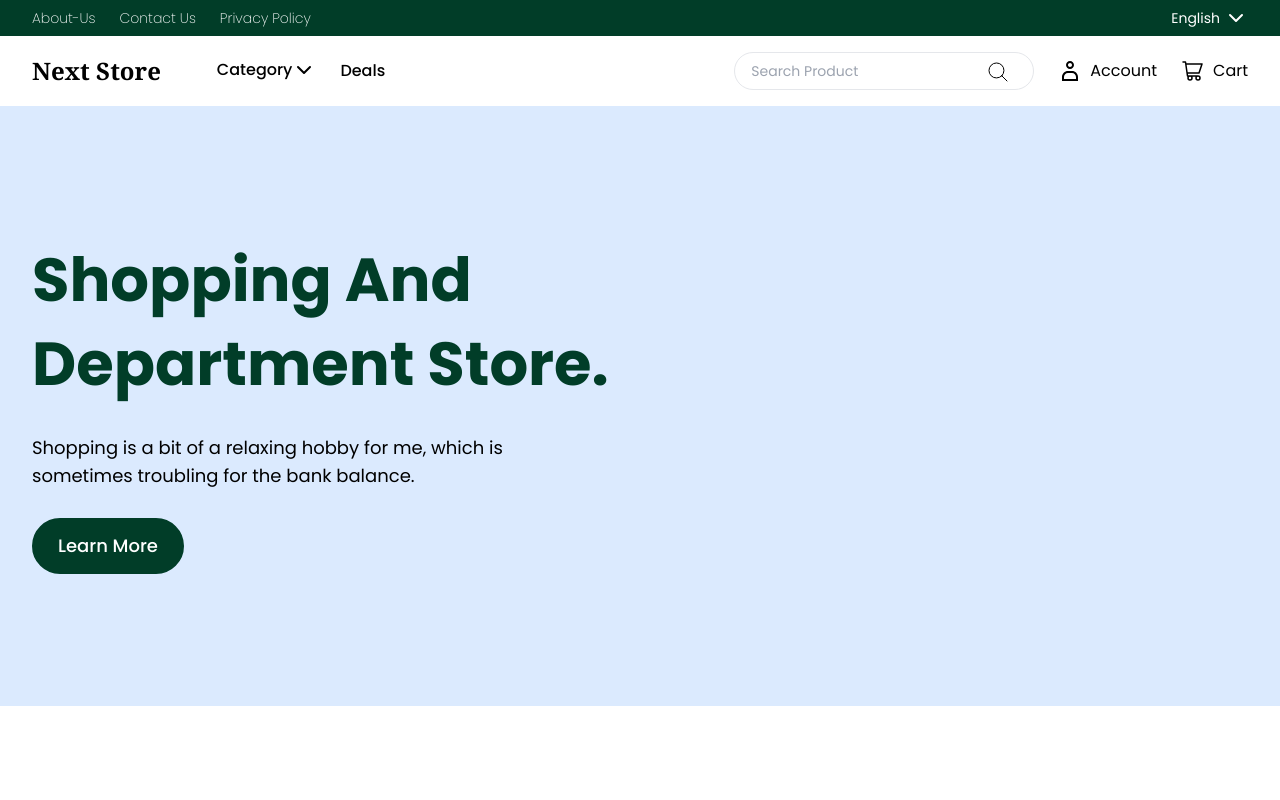
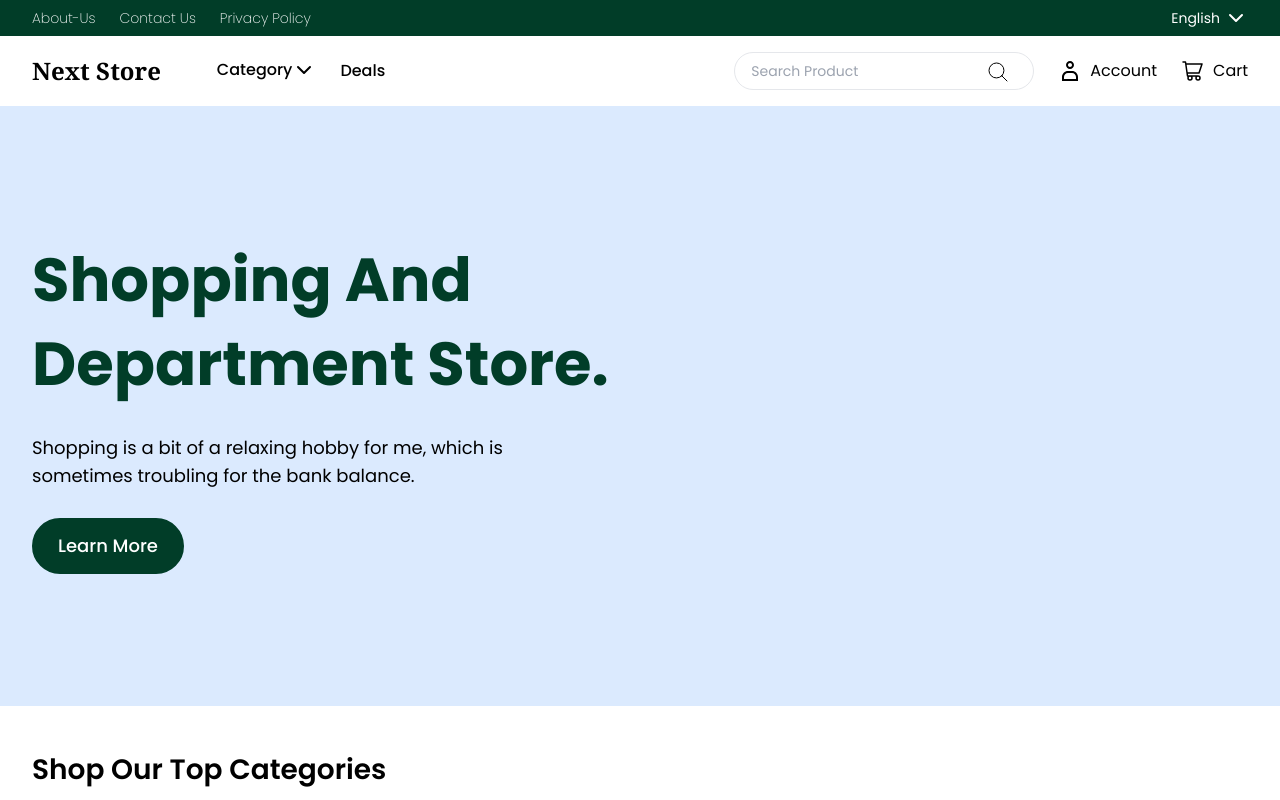
Before and after one commit to KyawZinThant22/Next-Store-TS, a React (Vite) app: page /home in a window 1280 px wide. Built offline with nearby package versions, Linux system fonts and the light colour scheme.

Commit message:
add: categorySection

```diff
--- /dev/null
+++ b/src/section/Category/CategorySection.tsx
@@ -0,0 +1,11 @@
+import { Headers } from 'components/Elements';
+
+const CategorySection = () => {
+   return (
+      <div className="max-width padding-x mt-12">
+         <Headers>Shop Our Top Categories</Headers>
+      </div>
+   );
+};
+
+export default CategorySection;
--- /dev/null
+++ b/src/section/Category/index.tsx
@@ -0,0 +1 @@
+export { default as CategorySection } from './CategorySection';
--- a/src/section/HeroSection/index.tsx
+++ b/src/section/HeroSection/index.tsx
@@ -2,7 +2,7 @@ import { Button } from 'components/Elements';
 
 const HeroSection = () => {
    return (
-      <div className=" w-full  bg-blue-100">
+      <section className=" w-full  bg-blue-100">
          <div className="max-width padding-x  flex h-[500px] flex-col justify-center  md:h-[600px]">
             <div className="md:flex">
                <div className="flex flex-col gap-7 ">
@@ -24,7 +24,7 @@ const HeroSection = () => {
                </div>
             </div>
          </div>
-      </div>
+      </section>
    );
 };
 
--- a/src/section/Home/index.tsx
+++ b/src/section/Home/index.tsx
@@ -1,10 +1,12 @@
 import Layout from 'Layout';
+import { CategorySection } from 'section/Category';
 import HeroSection from 'section/HeroSection';
 
 const Home = () => {
    return (
       <Layout>
          <HeroSection />
+         <CategorySection />
       </Layout>
    );
 };
```
